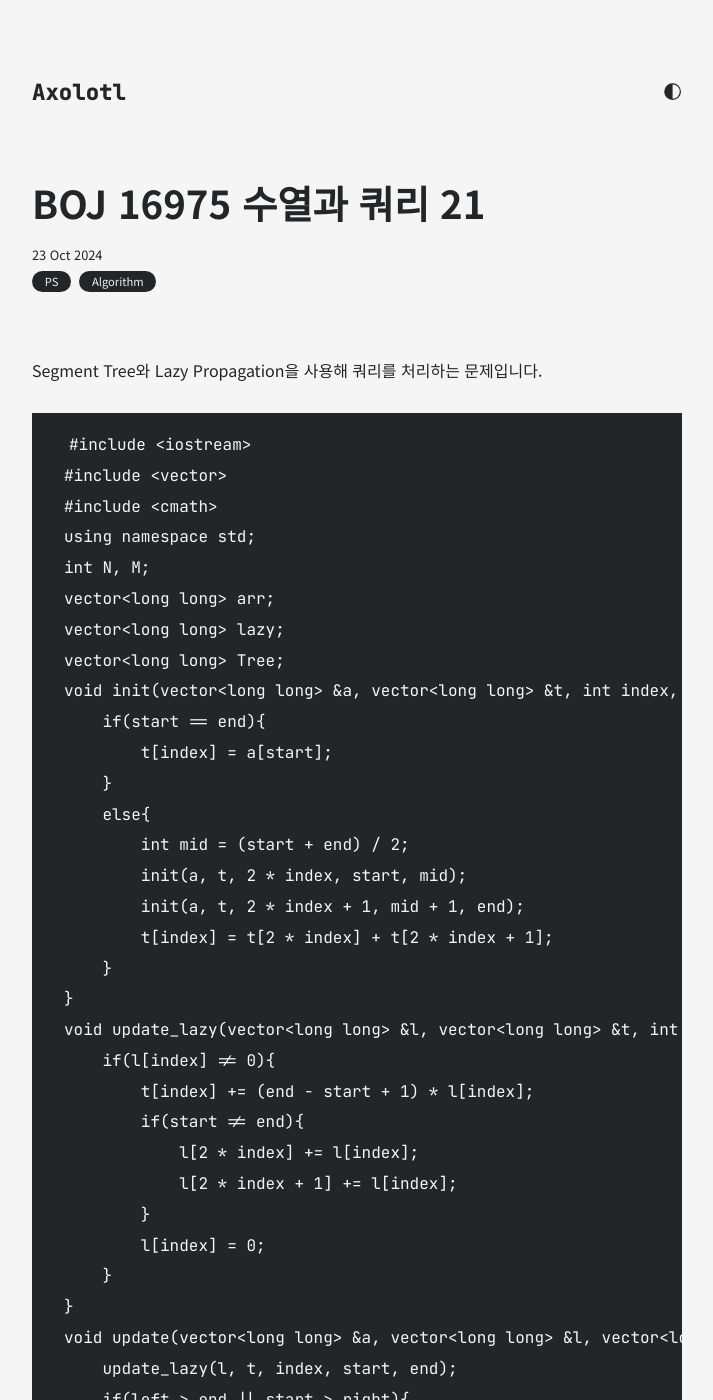
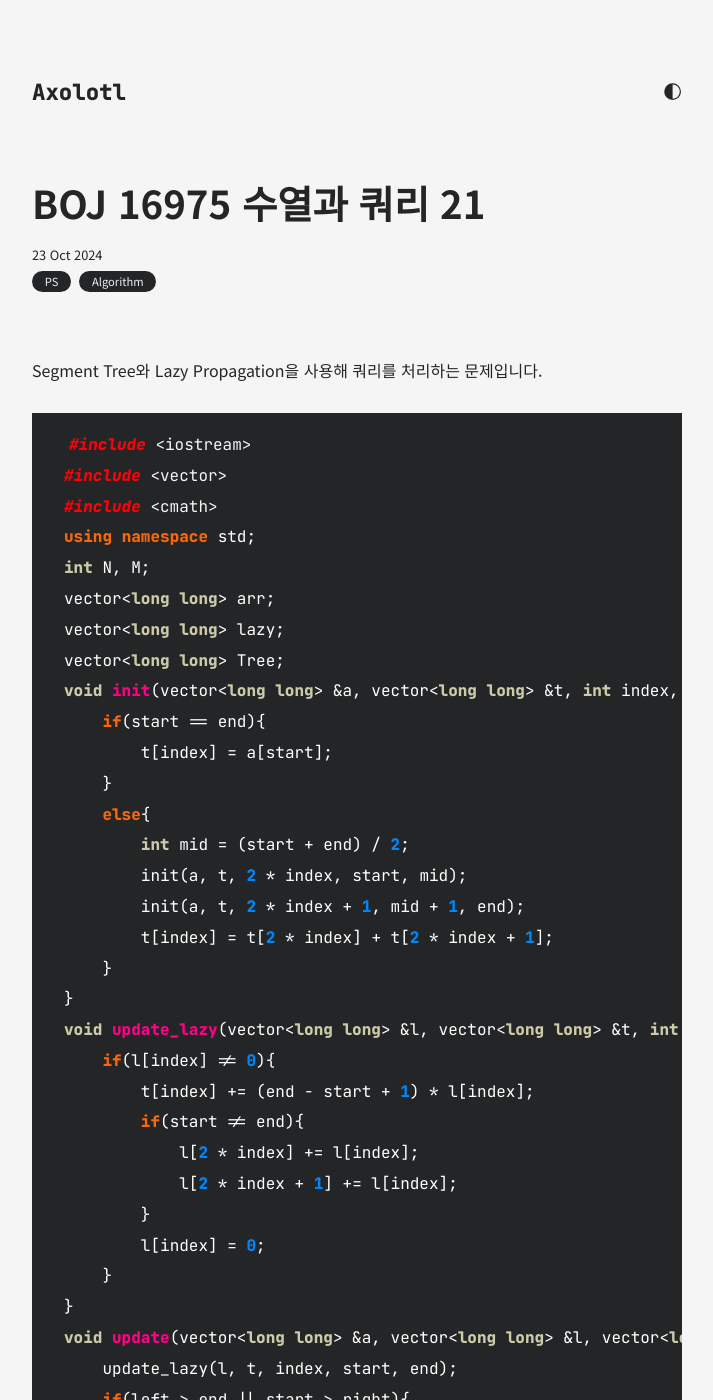
Before and after one commit to Girdled-Armadilo/Girdled-Armadilo.github.io, a Jekyll site: the page built from all_collections/_posts/2024-10-23-BOJ.md, in a window 1280 px wide and 1400 px high. Shown: the whole window, without its empty margins (283-996 px from the left). Built offline with Jekyll 4.4.1, drawn with Linux system fonts in a browser that asks for light colours; some of the changed text lies outside the part shown.

Commit message:
code test

````diff
--- a/all_collections/_posts/2024-10-23-BOJ.md
+++ b/all_collections/_posts/2024-10-23-BOJ.md
@@ -7,7 +7,7 @@ categories: [PS, Algorithm]
 
 Segment Tree와 Lazy Propagation을 사용해 쿼리를 처리하는 문제입니다.
 
-```cpp:BOJ16975.cpp
+```cpp
 #include <iostream>
 #include <vector>
 #include <cmath>
````
